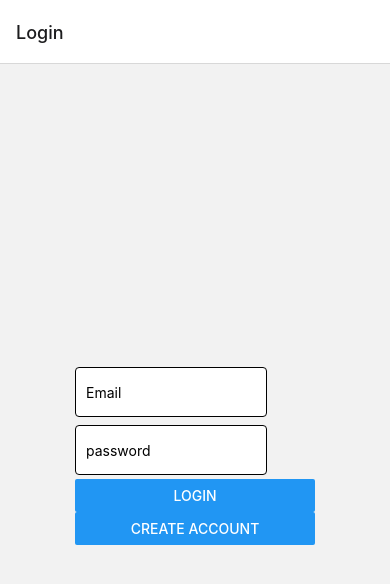
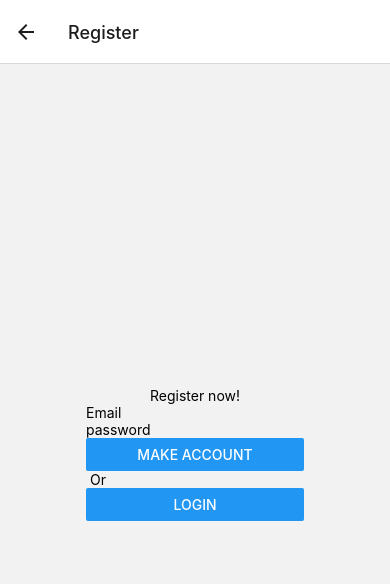
Before and after one commit to JaimyVanGyseghem/app, a React Native app: screen /Register in a window 390 px wide. Shown: the top 584 px of the page. Built offline with nearby package versions, Linux system fonts and the light colour scheme; no server answers.

Commit message:
added welcome page and splitted the login and register in 2 differend views

```diff
--- a/App.js
+++ b/App.js
@@ -5,7 +5,10 @@ import React, { useEffect, useState } from "react";
 import { NavigationContainer } from "@react-navigation/native";
 import { createNativeStackNavigator } from "@react-navigation/native-stack";
 import GroceryList from "./views/GroceryList.js";
+import DetailPage from "./views/DetailsPage.js";
+import WelcomeScreen from "./views/WelcomeScreen.js";
 import Login from "./views/Login.js";
+import Register from "./views/Register.js";
 import { createBottomTabNavigator } from "@react-navigation/bottom-tabs";
 import { onAuthStateChanged } from "firebase/auth";
 import { firebaseAuth } from "./firebase.js";
@@ -17,6 +20,8 @@ export default function App() {
   useEffect(() => {
     onAuthStateChanged(firebaseAuth, (x) => {
       if (x) {
+        console.log("hiertomatoo");
+        console.log(x);
         setUser(x);
       } else {
         setUser(null);
@@ -40,7 +45,7 @@ export default function App() {
 
   return (
     <NavigationContainer>
-      <Stack.Navigator initialRouteName="Login ">
+      <Stack.Navigator initialRouteName="WelcomeScreen">
         {user ? (
           <Stack.Screen
             name="Inside"
@@ -48,8 +53,14 @@ export default function App() {
             options={{ headerShown: false }}
           />
         ) : (
-          <Stack.Screen name="Login" component={Login} />
+          <>
+            <Stack.Screen name="WelcomeScreen" component={WelcomeScreen} />
+            <Stack.Screen name="Login" component={Login} />
+            <Stack.Screen name="Register" component={Register} />
+          </>
         )}
+
+        <Stack.Screen name="DetailPage" component={DetailPage} />
       </Stack.Navigator>
     </NavigationContainer>
   );
--- a/views/GroceryList.js
+++ b/views/GroceryList.js
@@ -1,10 +1,10 @@
 import React from "react";
 import { View, Text, StyleSheet, Button } from "react-native";
 import { firebaseAuth } from "../firebase.js";
-import DetailsPage from "./DetailsPage.js";
 
-const GroceryList = ({ route, navigation: any }) => {
-  console.log("beer");
+const GroceryList = ({ route, navigation }) => {
+  console.log("appel");
+  console.log(navigation);
   console.log(route.params.auth);
 
   return (
@@ -14,7 +14,7 @@ const GroceryList = ({ route, navigation: any }) => {
         Dit is mijn standaard React-component van de grocerylist!
         <Button onPress={() => firebaseAuth.signOut()} title="Logout" />
         <Button
-          onPress={() => navigation.navigate("details")}
+          onPress={() => navigation.navigate("DetailPage")}
           title="Detail page"
         />
       </Text>
--- a/views/Login.js
+++ b/views/Login.js
@@ -9,12 +9,9 @@ import {
   KeyboardAvoidingView,
 } from "react-native";
 import { firebaseAuth } from "../firebase.js";
-import {
-  createUserWithEmailAndPassword,
-  signInWithEmailAndPassword,
-} from "firebase/auth";
+import { signInWithEmailAndPassword } from "firebase/auth";
 
-const Login = () => {
+const Login = ({ navigation }) => {
   const [email, setEmail] = useState("");
   const [password, setPassword] = useState("");
   const [loading, setLoading] = useState(false);
@@ -34,27 +31,9 @@ const Login = () => {
     }
   };
 
-  const signUp = async () => {
-    setLoading(true);
-    console.log("hier");
-    try {
-      const response = await createUserWithEmailAndPassword(
-        auth,
-        email,
-        password
-      );
-      // console.log(response);
-      alert("Check your emails!");
-    } catch (error) {
-      console.log(error);
-      alert("Sign up failed: " + error.message);
-    } finally {
-      setLoading(false);
-    }
-  };
-
   return (
     <View style={styles.container}>
+      <Text>Login!</Text>
       <KeyboardAvoidingView behavior="padding">
         <TextInput
           value={email}
@@ -74,11 +53,13 @@ const Login = () => {
         {loading ? (
           <ActivityIndicator size="large" color="#0000ff" />
         ) : (
-          <>
-            <Button title="Login" onPress={() => signIn()}></Button>
-            <Button title="Create account" onPress={() => signUp()}></Button>
-          </>
+          <Button title="Login" onPress={() => signIn()}></Button>
         )}
+        <Text> Or </Text>
+        <Button
+          onPress={() => navigation.navigate("Register")}
+          title="Register"
+        />
       </KeyboardAvoidingView>
     </View>
   );
--- a/views/Register.js
+++ b/views/Register.js
@@ -0,0 +1,82 @@
+import React, { useState } from "react";
+import { firebaseAuth } from "../firebase.js";
+import {
+  View,
+  Text,
+  StyleSheet,
+  TextInput,
+  ActivityIndicator,
+  Button,
+  KeyboardAvoidingView,
+} from "react-native";
+import { createUserWithEmailAndPassword } from "firebase/auth";
+
+const Register = ({ navigation }) => {
+  const [email, setEmail] = useState("");
+  const [password, setPassword] = useState("");
+  const [loading, setLoading] = useState(false);
+  const auth = firebaseAuth;
+
+  const signUp = async () => {
+    setLoading(true);
+    console.log("hier");
+    try {
+      const response = await createUserWithEmailAndPassword(
+        auth,
+        email,
+        password
+      );
+      // console.log(response);
+      alert("Check your emails!");
+    } catch (error) {
+      console.log(error);
+      alert("Sign up failed: " + error.message);
+    } finally {
+      setLoading(false);
+    }
+  };
+
+  return (
+    <View style={styles.container}>
+      <Text>Register now!</Text>
+      <KeyboardAvoidingView behavior="padding">
+        <TextInput
+          value={email}
+          style={styles.input}
+          placeholder="Email"
+          autoCapitalize="none"
+          onChangeText={(text) => setEmail(text)}
+        ></TextInput>
+        <TextInput
+          value={password}
+          style={styles.input}
+          placeholder="password"
+          autoCapitalize="none"
+          onChangeText={(text) => setPassword(text)}
+          secureTextEntry={true}
+        ></TextInput>
+        {loading ? (
+          <ActivityIndicator size="large" color="#0000ff" />
+        ) : (
+          <Button title="Make account" onPress={() => signUp()}></Button>
+        )}
+        <Text> Or </Text>
+        <Button onPress={() => navigation.navigate("Login")} title="Login" />
+      </KeyboardAvoidingView>
+    </View>
+  );
+};
+
+const styles = StyleSheet.create({
+  container: {
+    flex: 1,
+    justifyContent: "center",
+    alignItems: "center",
+  },
+  text: {
+    fontSize: 18,
+    fontWeight: "bold",
+  },
+});
+
+export default Register;
--- /dev/null
+++ b/views/WelcomeScreen.js
@@ -0,0 +1,28 @@
+import React from "react";
+import { View, Text, StyleSheet, Button } from "react-native";
+
+const WelcomeScreen = ({ navigation }) => {
+  return (
+    <View style={styles.container}>
+      <Button onPress={() => navigation.navigate("Login")} title="Login" />
+      <Button
+        onPress={() => navigation.navigate("Register")}
+        title="Register"
+      />
+    </View>
+  );
+};
+
+const styles = StyleSheet.create({
+  container: {
+    flex: 1,
+    justifyContent: "center",
+    alignItems: "center",
+  },
+  text: {
+    fontSize: 18,
+    fontWeight: "bold",
+  },
+});
+
+export default WelcomeScreen;
```
